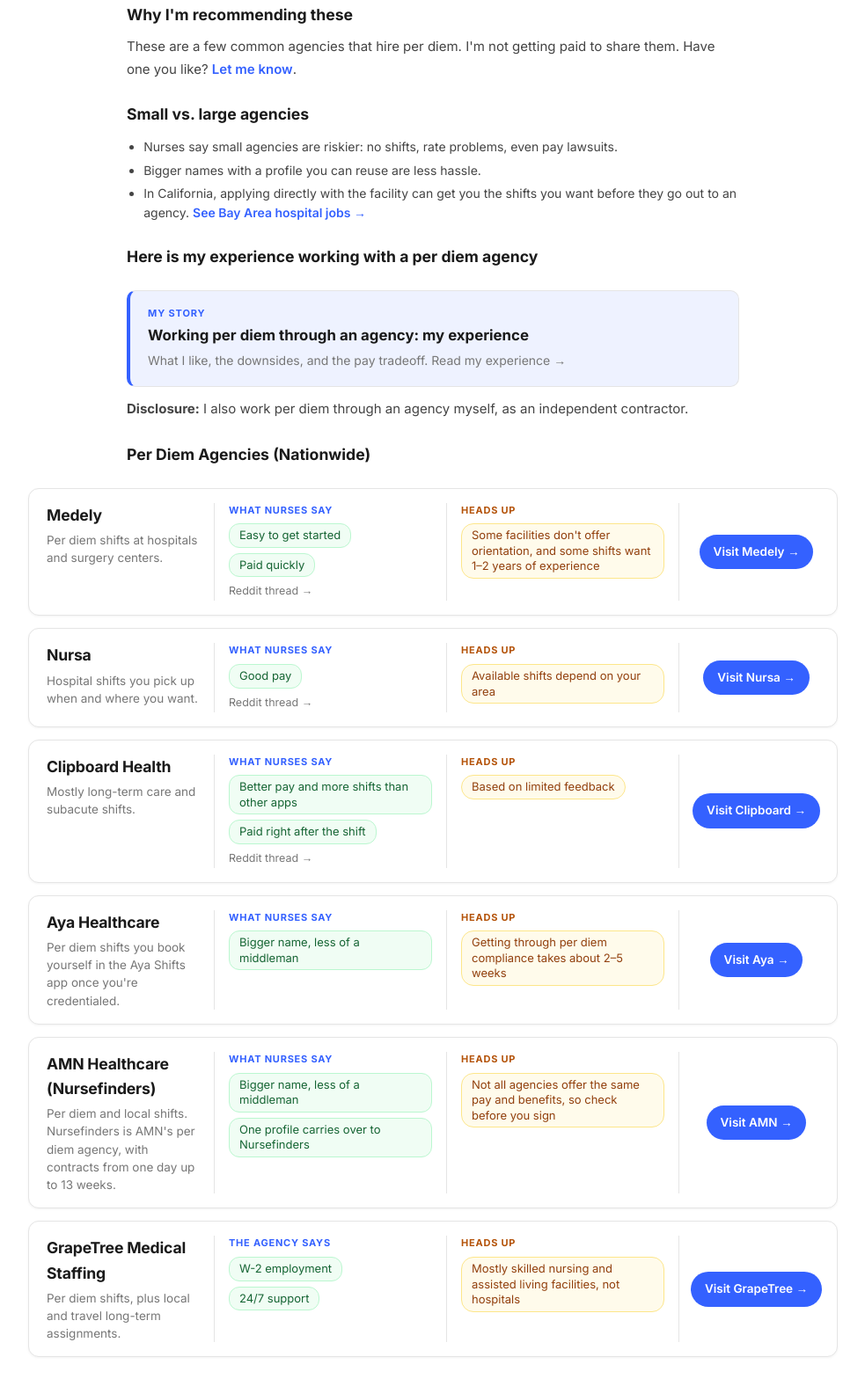
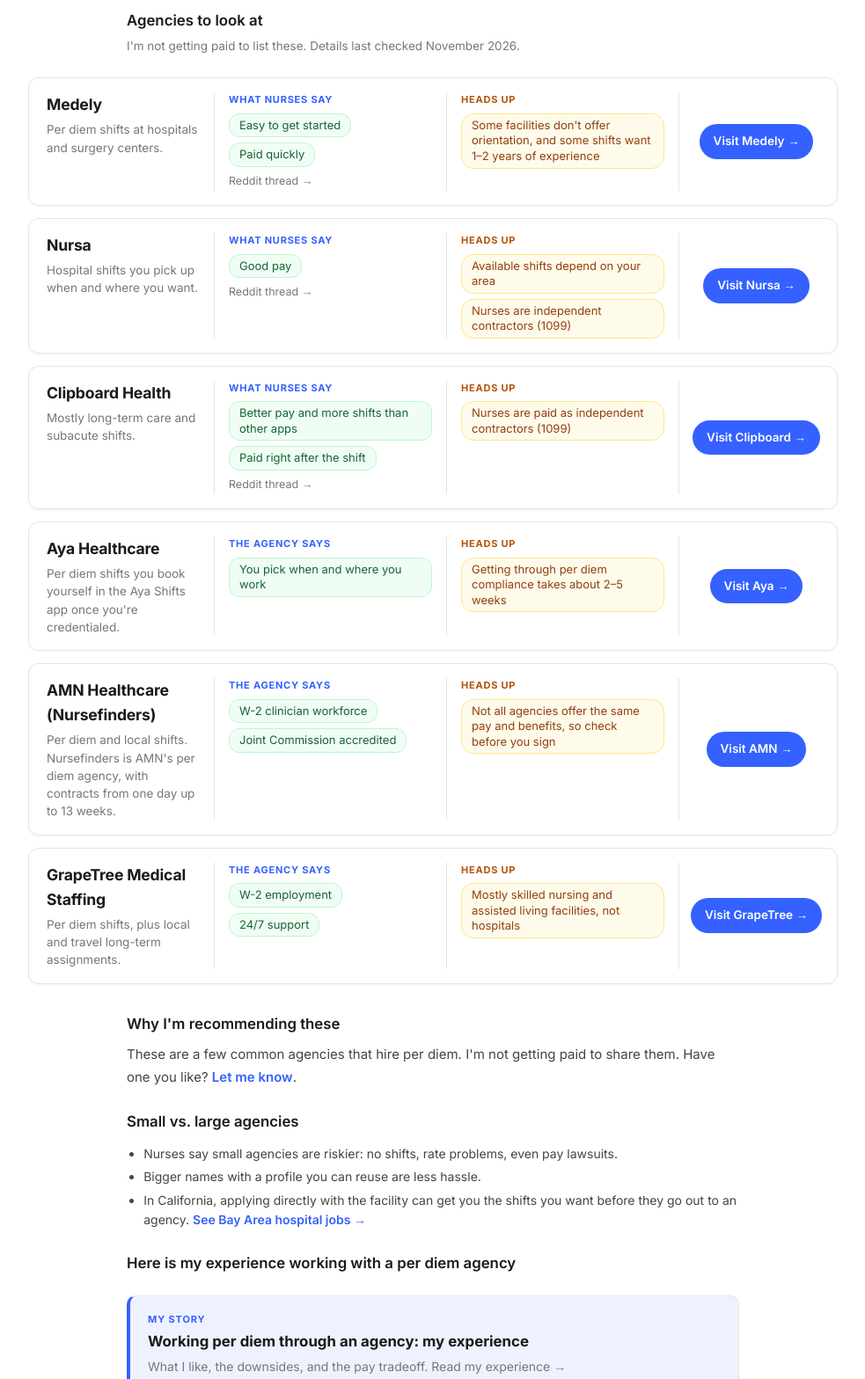
Before and after one commit to dropkick7/nursepay, a plain HTML site: page per-diem-agencies.html in a window 1280 px wide. Shown: the part 311-1879 px from the top of the page at 88% size, without its empty margins (148-1131 px from the left). Drawn offline with Linux system fonts and the light colour scheme.

Commit message:
Agencies page UX: cards up top, specific agency facts, last-checked note, stronger heading hierarchy, footer CTA wording
Co-Authored-By: Claude Sonnet 5.5 <noreply@anthropic.com>
Claude-Session: https://claude.ai/code/session_012Rovdw5VnkRmVvxKe6wodT

```diff
--- a/per-diem-agencies.html
+++ b/per-diem-agencies.html
@@ -110,6 +110,9 @@
     .ag-tips { margin: 0.75rem 0 0; padding-left: 1.2rem; font-size: 14px; color: var(--text-mid); line-height: 1.6; }
     .ag-tips li { margin-bottom: 4px; }
     .ag-tips a { color: var(--blue); font-weight: 600; }
+    .content h1 { font-size: 2rem; font-weight: 800; letter-spacing: -0.5px; }
+    .content h2.what { font-size: 1.05rem; font-weight: 600; }
+    .content p.ag-note { font-size: 13.5px; color: var(--text-muted); margin: -0.25rem 0 0; }
     .ag-list { display: flex; flex-direction: column; gap: 14px; margin: 1.5rem 0 2rem; }
     .ag-strip { display: grid; grid-template-columns: 190px 1fr 1fr 160px; gap: 0; align-items: stretch; border: 1px solid var(--border); border-radius: 12px; padding: 16px 20px; background: #fff; box-shadow: 0 1px 3px rgba(0,0,0,.05); transition: box-shadow .15s, border-color .15s; }
     .ag-strip:hover { box-shadow: 0 4px 14px rgba(52,97,255,.12); border-color: #c9d4ff; }
@@ -201,6 +204,47 @@
   <h2 class="what">What is agency per diem?</h2>
   <p>Agency per diem means you pick up shifts through a company, often an app, instead of being employed by one hospital. It can mean more variety and more control over your schedule. It can also mean different pay, different taxes and fewer guarantees.</p>
 
+  <h2 class="what">Agencies to look at</h2>
+  <p class="ag-note">I'm not getting paid to list these. Details last checked November 2026.</p>
+  <div class="ag-list" id="agencies">
+    <div class="ag-strip">
+      <div class="ag-col ag-name"><h3>Medely</h3><p class="ag-shifts">Per diem shifts at hospitals and surgery centers.</p></div>
+      <div class="ag-col"><div class="ag-h">What nurses say</div><div class="ag-chips"><span class="chip chip-good">Easy to get started</span><span class="chip chip-good">Paid quickly</span></div><a class="ag-reddit" href="https://www.reddit.com/r/TravelNursing/comments/svp2vb/" target="_blank" rel="noopener">Reddit thread &rarr;</a></div>
+      <div class="ag-col"><div class="ag-h ag-h-warn">Heads up</div><div class="ag-chips"><span class="chip chip-warn">Some facilities don't offer orientation, and some shifts want 1&ndash;2 years of experience</span></div></div>
+      <div class="ag-col ag-go"><a class="ag-visit" href="https://www.medely.com" target="_blank" rel="noopener" data-agency="Medely">Visit Medely &rarr;</a></div>
+    </div>
+    <div class="ag-strip">
+      <div class="ag-col ag-name"><h3>Nursa</h3><p class="ag-shifts">Hospital shifts you pick up when and where you want.</p></div>
+      <div class="ag-col"><div class="ag-h">What nurses say</div><div class="ag-chips"><span class="chip chip-good">Good pay</span></div><a class="ag-reddit" href="https://www.reddit.com/r/TravelNursing/comments/1jxkb2f/your_favorite_agencyplatform_for_picking_up_per/" target="_blank" rel="noopener">Reddit thread &rarr;</a></div>
+      <div class="ag-col"><div class="ag-h ag-h-warn">Heads up</div><div class="ag-chips"><span class="chip chip-warn">Available shifts depend on your area</span><span class="chip chip-warn">Nurses are independent contractors (1099)</span></div></div>
+      <div class="ag-col ag-go"><a class="ag-visit" href="https://nursa.com" target="_blank" rel="noopener" data-agency="Nursa">Visit Nursa &rarr;</a></div>
+    </div>
+    <div class="ag-strip">
+      <div class="ag-col ag-name"><h3>Clipboard Health</h3><p class="ag-shifts">Mostly long-term care and subacute shifts.</p></div>
+      <div class="ag-col"><div class="ag-h">What nurses say</div><div class="ag-chips"><span class="chip chip-good">Better pay and more shifts than other apps</span><span class="chip chip-good">Paid right after the shift</span></div><a class="ag-reddit" href="https://www.reddit.com/r/TravelNursing/comments/1jxkb2f/your_favorite_agencyplatform_for_picking_up_per/" target="_blank" rel="noopener">Reddit thread &rarr;</a></div>
+      <div class="ag-col"><div class="ag-h ag-h-warn">Heads up</div><div class="ag-chips"><span class="chip chip-warn">Nurses are paid as independent contractors (1099)</span></div></div>
+      <div class="ag-col ag-go"><a class="ag-visit" href="https://www.clipboardhealth.com" target="_blank" rel="noopener" data-agency="Clipboard Health">Visit Clipboard &rarr;</a></div>
+    </div>
+    <div class="ag-strip">
+      <div class="ag-col ag-name"><h3>Aya Healthcare</h3><p class="ag-shifts">Per diem shifts you book yourself in the Aya Shifts app once you're credentialed.</p></div>
+      <div class="ag-col"><div class="ag-h">The agency says</div><div class="ag-chips"><span class="chip chip-good">You pick when and where you work</span></div></div>
+      <div class="ag-col"><div class="ag-h ag-h-warn">Heads up</div><div class="ag-chips"><span class="chip chip-warn">Getting through per diem compliance takes about 2&ndash;5 weeks</span></div></div>
+      <div class="ag-col ag-go"><a class="ag-visit" href="https://www.ayahealthcare.com" target="_blank" rel="noopener" data-agency="Aya Healthcare">Visit Aya &rarr;</a></div>
+    </div>
+    <div class="ag-strip">
+      <div class="ag-col ag-name"><h3>AMN Healthcare (Nursefinders)</h3><p class="ag-shifts">Per diem and local shifts. Nursefinders is AMN's per diem agency, with contracts from one day up to 13 weeks.</p></div>
+      <div class="ag-col"><div class="ag-h">The agency says</div><div class="ag-chips"><span class="chip chip-good">W-2 clinician workforce</span><span class="chip chip-good">Joint Commission accredited</span></div></div>
+      <div class="ag-col"><div class="ag-h ag-h-warn">Heads up</div><div class="ag-chips"><span class="chip chip-warn">Not all agencies offer the same pay and benefits, so check before you sign</span></div></div>
+      <div class="ag-col ag-go"><a class="ag-visit" href="https://www.amnhealthcare.com/careers/nursing/per-diem/" target="_blank" rel="noopener" data-agency="AMN Healthcare (Nursefinders)">Visit AMN &rarr;</a></div>
+    </div>
+    <div class="ag-strip">
+      <div class="ag-col ag-name"><h3>GrapeTree Medical Staffing</h3><p class="ag-shifts">Per diem shifts, plus local and travel long-term assignments.</p></div>
+      <div class="ag-col"><div class="ag-h">The agency says</div><div class="ag-chips"><span class="chip chip-good">W-2 employment</span><span class="chip chip-good">24/7 support</span></div></div>
+      <div class="ag-col"><div class="ag-h ag-h-warn">Heads up</div><div class="ag-chips"><span class="chip chip-warn">Mostly skilled nursing and assisted living facilities, not hospitals</span></div></div>
+      <div class="ag-col ag-go"><a class="ag-visit" href="https://www.grapetree.com" target="_blank" rel="noopener" data-agency="GrapeTree">Visit GrapeTree &rarr;</a></div>
+    </div>
+  </div>
+
   <h2 class="what">Why I'm recommending these</h2>
   <p>These are a few common agencies that hire per diem. I'm not getting paid to share them. Have one you like? <a href="contact.html">Let me know</a>.</p>
 
@@ -219,46 +263,6 @@
   </a>
   <p class="disclosure"><strong>Disclosure:</strong> I also work per diem through an agency myself, as an independent contractor.</p>
 
-  <h2 class="what">Per Diem Agencies (Nationwide)</h2>
-  <div class="ag-list" id="agencies">
-    <div class="ag-strip">
-      <div class="ag-col ag-name"><h3>Medely</h3><p class="ag-shifts">Per diem shifts at hospitals and surgery centers.</p></div>
-      <div class="ag-col"><div class="ag-h">What nurses say</div><div class="ag-chips"><span class="chip chip-good">Easy to get started</span><span class="chip chip-good">Paid quickly</span></div><a class="ag-reddit" href="https://www.reddit.com/r/TravelNursing/comments/svp2vb/" target="_blank" rel="noopener">Reddit thread &rarr;</a></div>
-      <div class="ag-col"><div class="ag-h ag-h-warn">Heads up</div><div class="ag-chips"><span class="chip chip-warn">Some facilities don't offer orientation, and some shifts want 1&ndash;2 years of experience</span></div></div>
-      <div class="ag-col ag-go"><a class="ag-visit" href="https://www.medely.com" target="_blank" rel="noopener" data-agency="Medely">Visit Medely &rarr;</a></div>
-    </div>
-    <div class="ag-strip">
-      <div class="ag-col ag-name"><h3>Nursa</h3><p class="ag-shifts">Hospital shifts you pick up when and where you want.</p></div>
-      <div class="ag-col"><div class="ag-h">What nurses say</div><div class="ag-chips"><span class="chip chip-good">Good pay</span></div><a class="ag-reddit" href="https://www.reddit.com/r/TravelNursing/comments/1jxkb2f/your_favorite_agencyplatform_for_picking_up_per/" target="_blank" rel="noopener">Reddit thread &rarr;</a></div>
-      <div class="ag-col"><div class="ag-h ag-h-warn">Heads up</div><div class="ag-chips"><span class="chip chip-warn">Available shifts depend on your area</span></div></div>
-      <div class="ag-col ag-go"><a class="ag-visit" href="https://nursa.com" target="_blank" rel="noopener" data-agency="Nursa">Visit Nursa &rarr;</a></div>
-    </div>
-    <div class="ag-strip">
-      <div class="ag-col ag-name"><h3>Clipboard Health</h3><p class="ag-shifts">Mostly long-term care and subacute shifts.</p></div>
-      <div class="ag-col"><div class="ag-h">What nurses say</div><div class="ag-chips"><span class="chip chip-good">Better pay and more shifts than other apps</span><span class="chip chip-good">Paid right after the shift</span></div><a class="ag-reddit" href="https://www.reddit.com/r/TravelNursing/comments/1jxkb2f/your_favorite_agencyplatform_for_picking_up_per/" target="_blank" rel="noopener">Reddit thread &rarr;</a></div>
-      <div class="ag-col"><div class="ag-h ag-h-warn">Heads up</div><div class="ag-chips"><span class="chip chip-warn">Based on limited feedback</span></div></div>
-      <div class="ag-col ag-go"><a class="ag-visit" href="https://www.clipboardhealth.com" target="_blank" rel="noopener" data-agency="Clipboard Health">Visit Clipboard &rarr;</a></div>
-    </div>
-    <div class="ag-strip">
-      <div class="ag-col ag-name"><h3>Aya Healthcare</h3><p class="ag-shifts">Per diem shifts you book yourself in the Aya Shifts app once you're credentialed.</p></div>
-      <div class="ag-col"><div class="ag-h">What nurses say</div><div class="ag-chips"><span class="chip chip-good">Bigger name, less of a middleman</span></div></div>
-      <div class="ag-col"><div class="ag-h ag-h-warn">Heads up</div><div class="ag-chips"><span class="chip chip-warn">Getting through per diem compliance takes about 2&ndash;5 weeks</span></div></div>
-      <div class="ag-col ag-go"><a class="ag-visit" href="https://www.ayahealthcare.com" target="_blank" rel="noopener" data-agency="Aya Healthcare">Visit Aya &rarr;</a></div>
-    </div>
-    <div class="ag-strip">
-      <div class="ag-col ag-name"><h3>AMN Healthcare (Nursefinders)</h3><p class="ag-shifts">Per diem and local shifts. Nursefinders is AMN's per diem agency, with contracts from one day up to 13 weeks.</p></div>
-      <div class="ag-col"><div class="ag-h">What nurses say</div><div class="ag-chips"><span class="chip chip-good">Bigger name, less of a middleman</span><span class="chip chip-good">One profile carries over to Nursefinders</span></div></div>
-      <div class="ag-col"><div class="ag-h ag-h-warn">Heads up</div><div class="ag-chips"><span class="chip chip-warn">Not all agencies offer the same pay and benefits, so check before you sign</span></div></div>
-      <div class="ag-col ag-go"><a class="ag-visit" href="https://www.amnhealthcare.com/careers/nursing/per-diem/" target="_blank" rel="noopener" data-agency="AMN Healthcare (Nursefinders)">Visit AMN &rarr;</a></div>
-    </div>
-    <div class="ag-strip">
-      <div class="ag-col ag-name"><h3>GrapeTree Medical Staffing</h3><p class="ag-shifts">Per diem shifts, plus local and travel long-term assignments.</p></div>
-      <div class="ag-col"><div class="ag-h">The agency says</div><div class="ag-chips"><span class="chip chip-good">W-2 employment</span><span class="chip chip-good">24/7 support</span></div></div>
-      <div class="ag-col"><div class="ag-h ag-h-warn">Heads up</div><div class="ag-chips"><span class="chip chip-warn">Mostly skilled nursing and assisted living facilities, not hospitals</span></div></div>
-      <div class="ag-col ag-go"><a class="ag-visit" href="https://www.grapetree.com" target="_blank" rel="noopener" data-agency="GrapeTree">Visit GrapeTree &rarr;</a></div>
-    </div>
-  </div>
-
   <p>Have an agency story? <a href="share-your-story.html">Share it &rarr;</a> Looking for hospital jobs? <a href="per-diem.html">See SF Bay Area per diem jobs &rarr;</a></p>
 </div>
 
@@ -266,7 +270,7 @@
 <section style="background: #EEF2FF; border-top: 1px solid #C5D0FF; border-bottom: 1px solid #C5D0FF; padding: 2.5rem 2rem; text-align: center;">
   <div style="max-width: 560px; margin: 0 auto;">
     <p style="font-size: 11px; font-weight: 600; text-transform: uppercase; letter-spacing: 0.1em; color: #3461FF; margin-bottom: 0.4rem;">Free weekly alerts</p>
-    <h2 style="font-size: 1.5rem; font-weight: 700; margin-bottom: 0.5rem; letter-spacing: -0.2px;">Get Bay Area per diem shifts in your inbox</h2>
+    <h2 style="font-size: 1.5rem; font-weight: 700; margin-bottom: 0.5rem; letter-spacing: -0.2px;">Looking at Bay Area hospitals too? Get per diem jobs in your inbox</h2>
     <p style="font-size: 14px; color: #777; margin-bottom: 1.25rem; line-height: 1.6;">Get jobs delivered to your inbox. Once a week. Free. No spam.</p>
     <div class="ml-embedded" data-form="SgYTwA"></div>
   </div>
```
